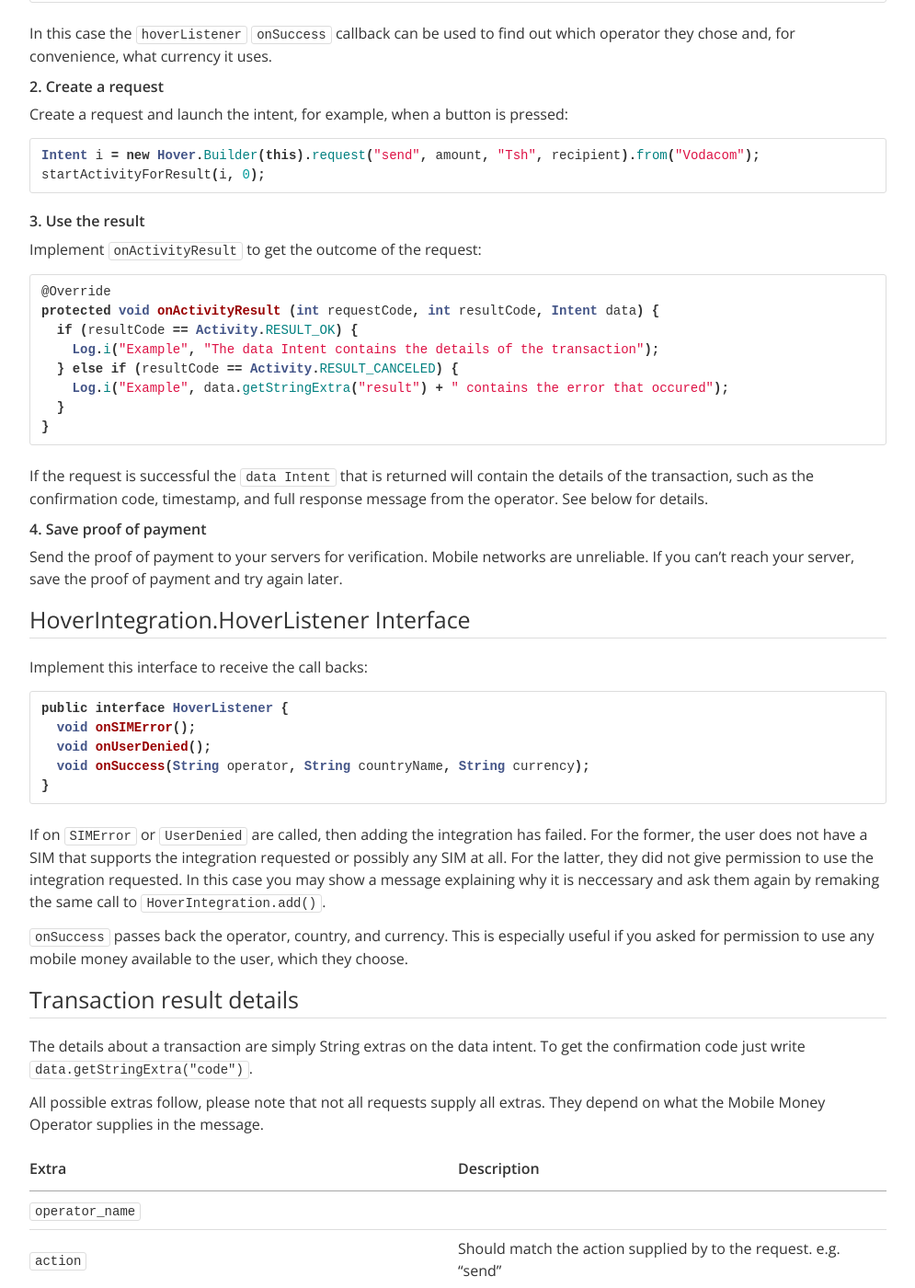
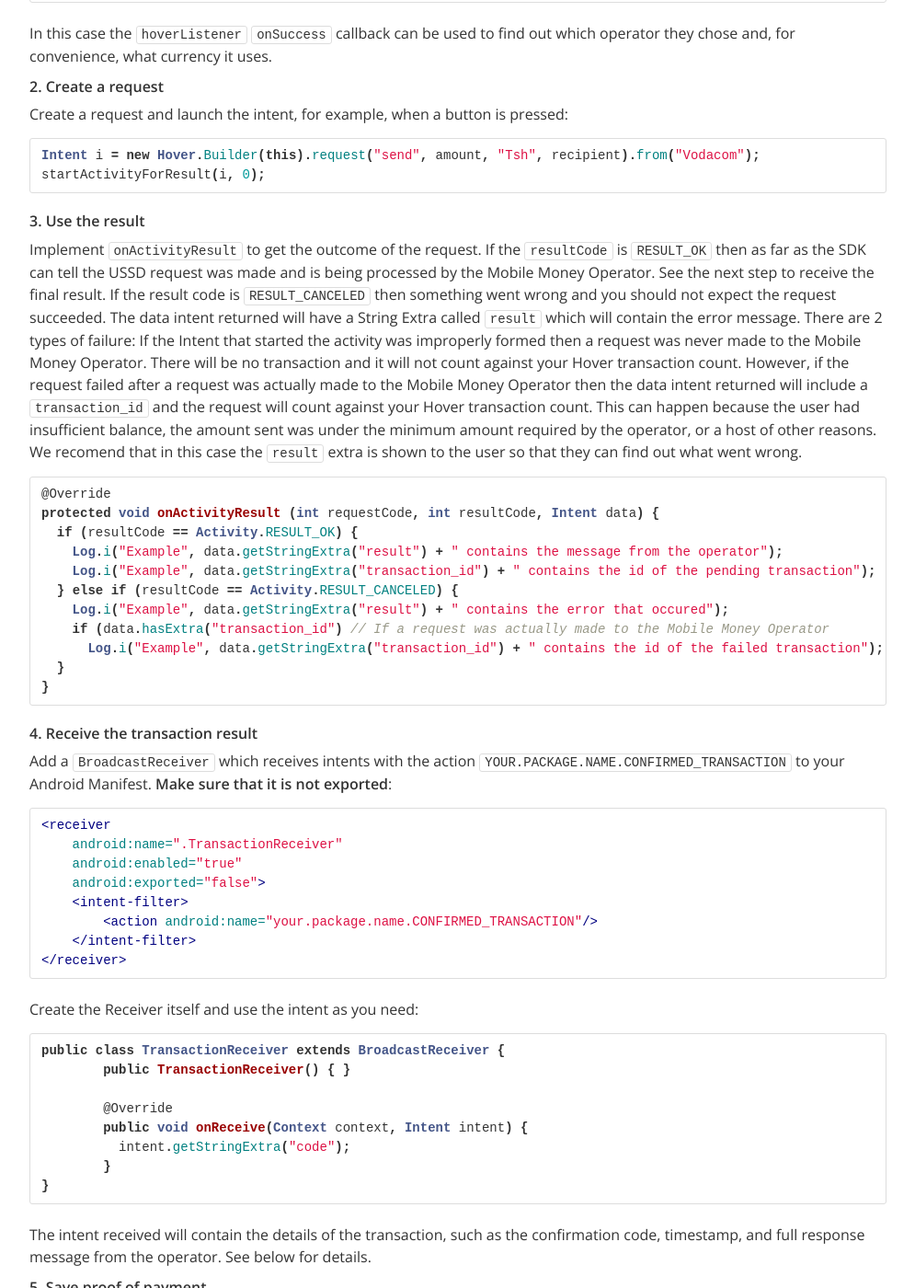
Before and after one commit to stephengacheru/usehover.github.io, a Jekyll site: the page built from index.md, in a window 1280 px wide and 1400 px high, scrolled down 1870 px. Shown: the whole window at 92% size, without its empty margins (142-1137 px from the left). Built offline with Jekyll 4.4.1, drawn with Linux system fonts in a browser that asks for light colours; some of the changed text lies outside the part shown.

Commit message:
Update index.md
Updated to 0.8.1 with steps and explanation for the asynchronous parsing

```diff
--- a/index.md
+++ b/index.md
@@ -101,22 +103,53 @@ startActivityForResult(i, 0);
 
 ### 3. Use the result
 
-Implement `onActivityResult` to get the outcome of the request:
+Implement `onActivityResult` to get the outcome of the request. If the `resultCode` is `RESULT_OK` then as far as the SDK can tell the USSD request was made and is being processed by the Mobile Money Operator. See the next step to receive the final result. If the result code is `RESULT_CANCELED` then something went wrong and you should not expect the request succeeded. The data intent returned will have a String Extra called `result` which will contain the error message. There are 2 types of failure: If the Intent that started the activity was improperly formed then a request was never made to the Mobile Money Operator. There will be no transaction and it will not count against your Hover transaction count. However, if the request failed after a request was actually made to the Mobile Money Operator then the data intent returned will include a `transaction_id` and the request will count against your Hover transaction count. This can happen because the user had insufficient balance, the amount sent was under the minimum amount required by the operator, or a host of other reasons. We recomend that in this case the `result` extra is shown to the user so that they can find out what went wrong.
 
 {% highlight java %}
 @Override
 protected void onActivityResult (int requestCode, int resultCode, Intent data) {
   if (resultCode == Activity.RESULT_OK) {
-    Log.i("Example", "The data Intent contains the details of the transaction");
+    Log.i("Example", data.getStringExtra("result") + " contains the message from the operator");
+    Log.i("Example", data.getStringExtra("transaction_id") + " contains the id of the pending transaction");
   } else if (resultCode == Activity.RESULT_CANCELED) {
     Log.i("Example", data.getStringExtra("result") + " contains the error that occured");
+    if (data.hasExtra("transaction_id") // If a request was actually made to the Mobile Money Operator
+      Log.i("Example", data.getStringExtra("transaction_id") + " contains the id of the failed transaction");
   }
 }
 {% endhighlight %}
 
-If the request is successful the `data Intent` that is returned will contain the details of the transaction, such as the confirmation code, timestamp, and full response message from the operator. See below for details.
+### 4. Receive the transaction result
 
-### 4. Save proof of payment
+Add a `BroadcastReceiver` which receives intents with the action `YOUR.PACKAGE.NAME.CONFIRMED_TRANSACTION` to your Android Manifest. **Make sure that it is not exported**:
+
+{% highlight xml %}
+<receiver
+    android:name=".TransactionReceiver"
+    android:enabled="true"
+    android:exported="false">
+    <intent-filter>
+        <action android:name="your.package.name.CONFIRMED_TRANSACTION"/>
+    </intent-filter>
+</receiver>
+{% endhighlight %}
+
+Create the Receiver itself and use the intent as you need:
+
+{% highlight java %}
+public class TransactionReceiver extends BroadcastReceiver {
+	public TransactionReceiver() { }
+
+	@Override
+	public void onReceive(Context context, Intent intent) {
+	  intent.getStringExtra("code");
+	}
+}
+{% endhighlight %}
+
+The intent received will contain the details of the transaction, such as the confirmation code, timestamp, and full response message from the operator. See below for details.
+
+### 5. Save proof of payment
 
 Send the proof of payment to your servers for verification. Mobile networks are unreliable. If you can't reach your server, save the proof of payment and try again later.
 
```
Also changed, not shown: other parts of index.md (+5 -3 lines).
